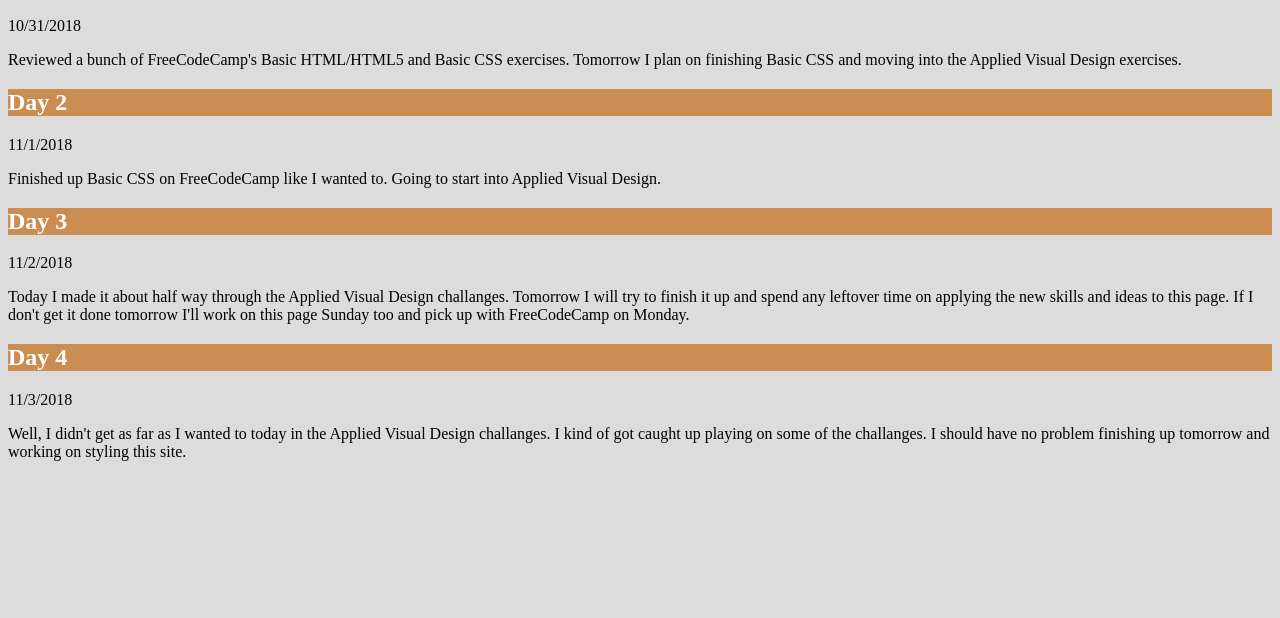
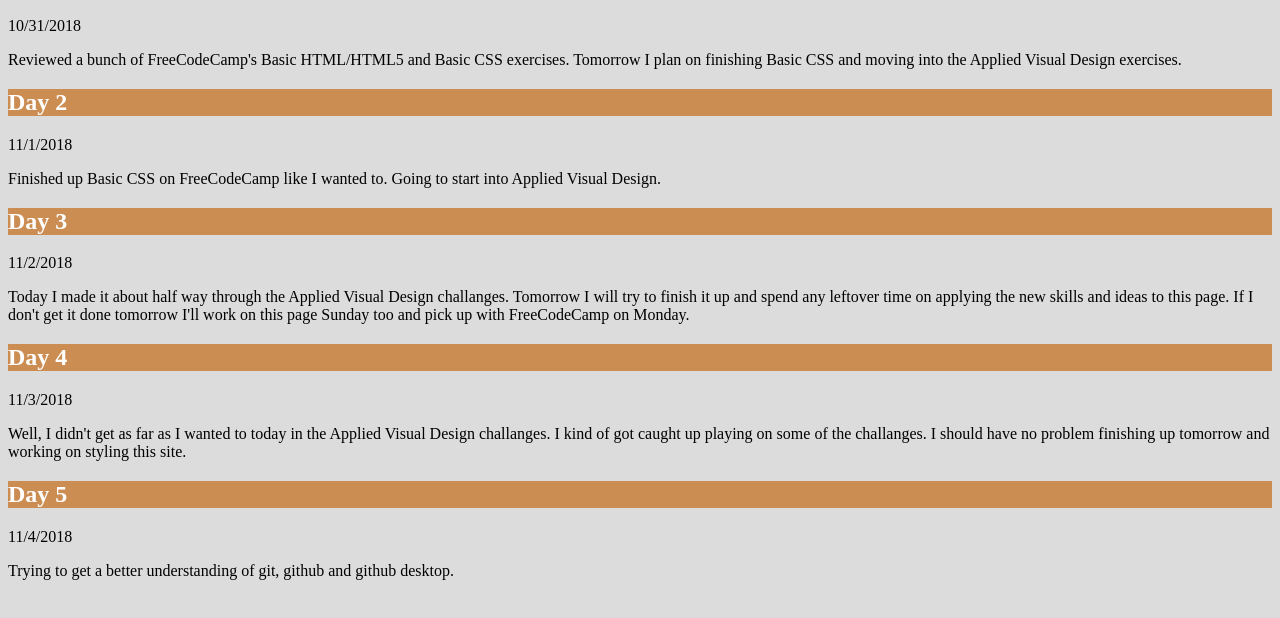
Before and after one commit to jefft515/jefft515.github.io, a plain HTML site: page index.html in a window 1280 px wide. Shown: the part 114-732 px from the top of the page. Drawn offline with Linux system fonts and the light colour scheme.

Commit message:
Testing github desktop sync

```diff
--- a/index.html
+++ b/index.html
@@ -27,5 +27,9 @@
     <p>11/3/2018</p>
     <p>Well, I didn't get as far as I wanted to today in the Applied Visual Design challanges.  I kind of got caught up playing on
     some of the challanges. I should have no problem finishing up tomorrow and working on styling this site.
+
+    <h2>Day 5</h2>
+    <p>11/4/2018</p>
+    <p>Trying to get a better understanding of git, github and github desktop.</p>
 </body>
 </html>
```
